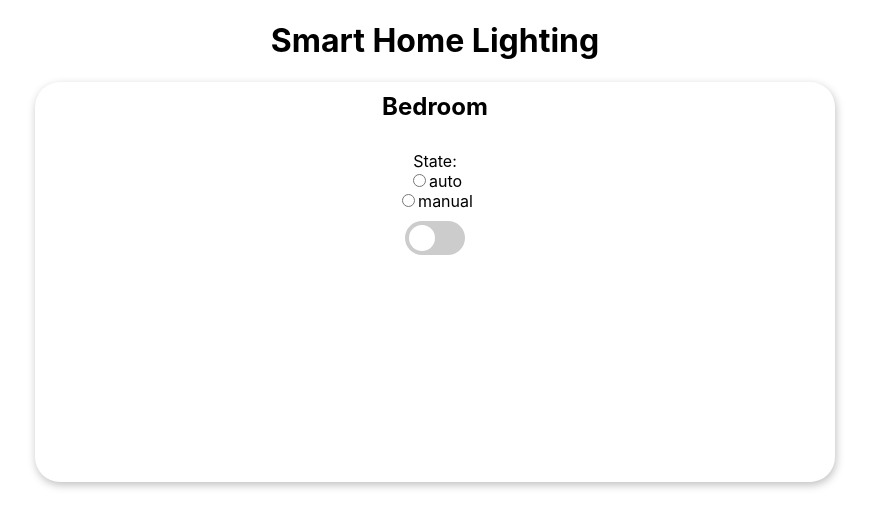
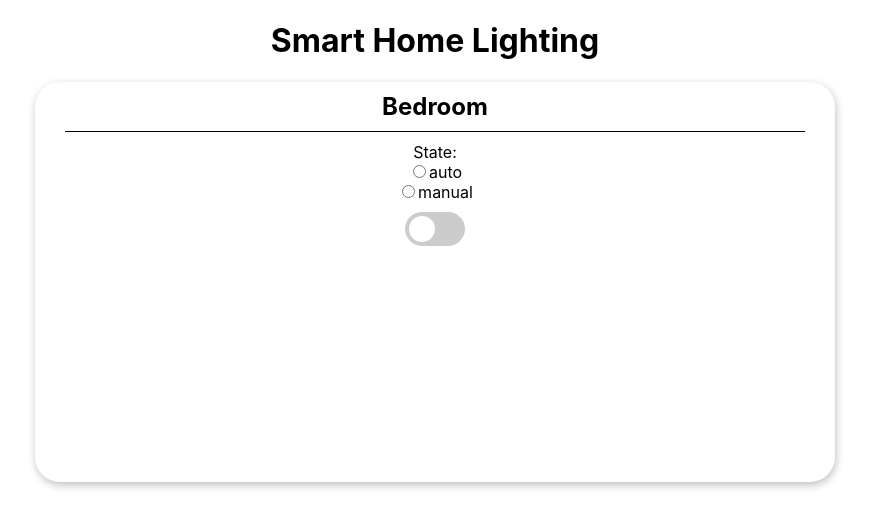
Before and after one commit to exceed-group4/frontend-mini-project, a React (Create React App) app: page / in a window 1280 px wide. Shown: the top 528 px of the page, without its empty margins (205-1076 px from the left). Built offline with nearby package versions, Linux system fonts and the light colour scheme.

Commit message:
aligned room name

```diff
--- a/src/App.css
+++ b/src/App.css
@@ -114,11 +114,11 @@ input:checked + .slider:before {
 
 .state {
   margin: 10px;
-  /* background-color: aqua;
-  display: inline-block; */
 }
 
 .room-name {
-  /* background-color: aqua; */
   padding: 10px;
+  width: 90%;
+  margin: 0 auto;
+  border-bottom: 1px solid;
 }
```
